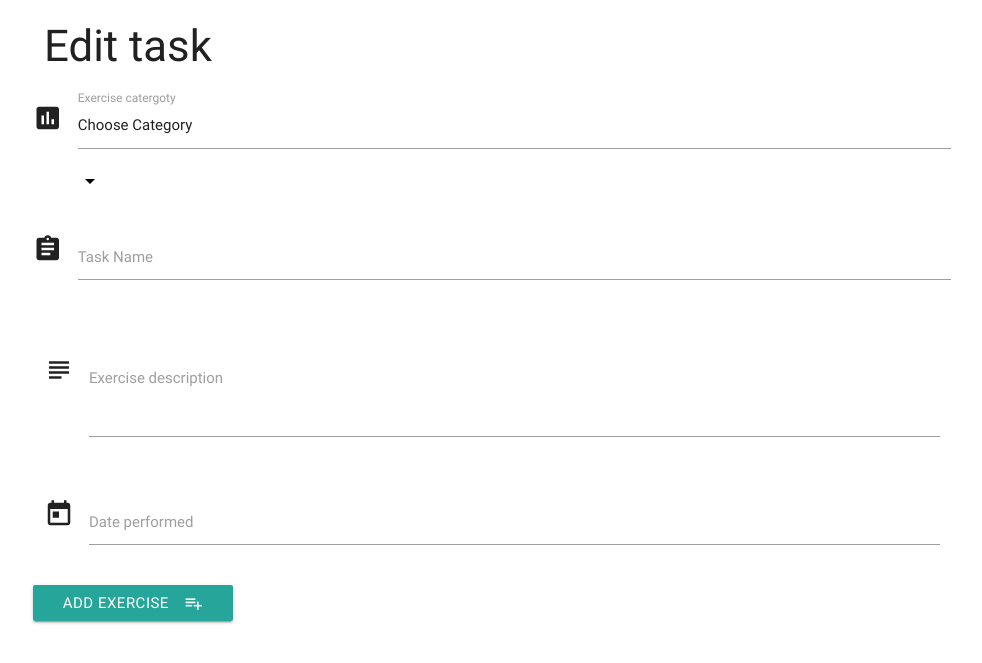
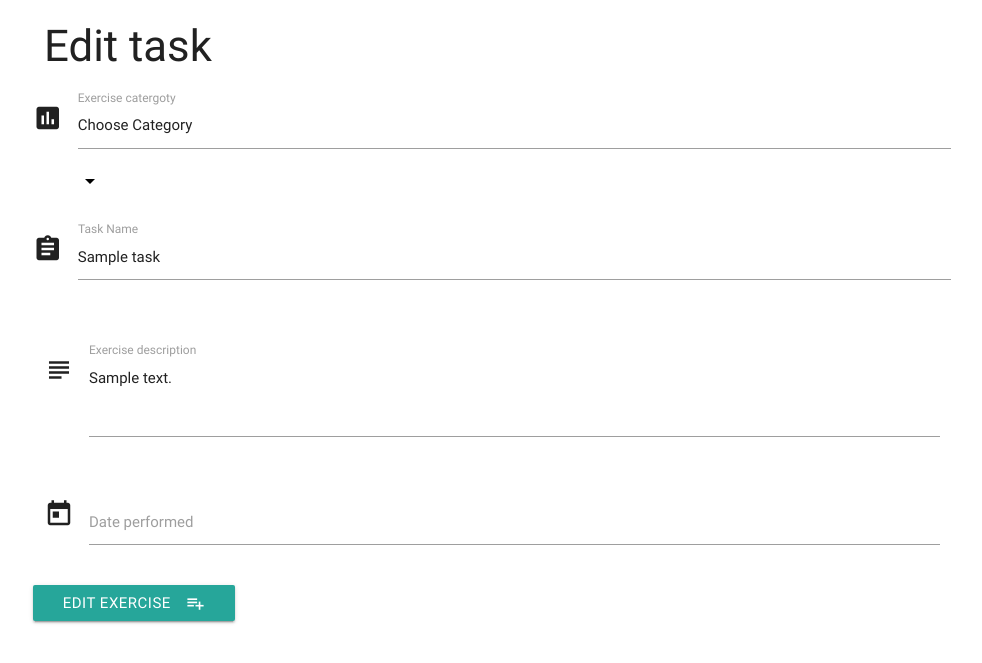
Before and after one commit to Kterlecki/project-3, a Flask app: template templates/edittask.html in a window 1280 px wide. Shown: the top 663 px of the page, without its empty margins (148-1130 px from the left). Run offline with Flask 2, Linux system fonts and the light colour scheme; the template is opened without the code that fills it: most values are stand-ins (such as "Sample title", 1, 10 or a date in 2020); some libraries are stand-ins or nearby versions.

Commit message:
added original data into edited fields

```diff
--- a/templates/addtask.html
+++ b/templates/addtask.html
@@ -35,7 +35,7 @@
         <div class="row matfix">
             <div class="input-field col s12 matfix">
                 <i class="material-icons prefix">today</i>
-                <input id="date" name='date' type="text" class="datepicker matfix">
+                <input id="due_date" name='due_date' type="text" class="datepicker matfix">
                 <label for="icon_prefix">Date performed</label>
             </div>
         </div>
--- a/templates/edittask.html
+++ b/templates/edittask.html
@@ -11,7 +11,11 @@
                     <select id='category' name='category_name'>
                     <option value="" disabled selected>Choose Category</option>
                     {% for cat in categories%}
-                    <option value="{{cat.category_name}}">{{cat.category_name}}</option>
+                            {% if cat.category_name == task.category_name %}
+                                <option value="{{cat.category_name}}" selected>{{cat.category_name}}</option>
+                            {% else %}
+                                <option value="{{cat.category_name}}">{{cat.category_name}}</option>
+                        {% endif%}
                     {% endfor %}
                     </select>
                     <label>Exercise catergoty</label>
@@ -20,7 +24,7 @@
          <div class="row">
             <div class="input-field col s12">
                 <i class="material-icons prefix">assignment</i>
-                <input id="task_name" name='task_name' type="text" class="validate">
+                <input id="task_name" name='task_name' type="text" class="validate" value= '{{task.task_name}}'>
                 <label for="icon_prefix">Task Name</label>
             </div>
         </div>
@@ -28,26 +32,35 @@
         <div class="row">
             <div class="input-field col s12">
               <i class="material-icons prefix">subject</i>
-                <textarea name='exercise_description' id='task_description' class='materialize-textarea' ></textarea>
+                <textarea name='exercise_description' id='task_description' class='materialize-textarea' >{{task.exercise_description}}</textarea>
                 <label for="icon_telephone">Exercise description</label>
             </div>
         </div>
         <div class="row matfix">
             <div class="input-field col s12 matfix">
                 <i class="material-icons prefix">today</i>
-                <input id="date" name='date' type="text" class="datepicker matfix">
+                <input id="due_date" name='due_date' type="text" class="datepicker matfix">
                 <label for="icon_prefix">Date performed</label>
             </div>
         </div>
         <div class="row">
-            <button class="btn waves-effect waves-light" type="submit" name="action">Add exercise
+            <button class="btn waves-effect waves-light" type="submit" name="action">Edit exercise
                 <i class="material-icons right">playlist_add</i>
             </button>
           </div>
 
     </form>
   </div>
+        <script
+  src="https://code.jquery.com/jquery-3.4.1.js"
+  integrity="sha256-WpOohJOqMqqyKL9FccASB9O0KwACQJpFTUBLTYOVvVU="
+  crossorigin="anonymous"></script>
 
-
+  <script type="text/javascript">
+    $(document).ready(function() {
+        due_date = Date.parse('{{task.due_date}}');
+        $('#due_date').pickadate('picker').set('select', due_date, { format: 'dd/mm/yyyy' }).trigger('change');
+    });
+</script>
 
 {% endblock %}
```
